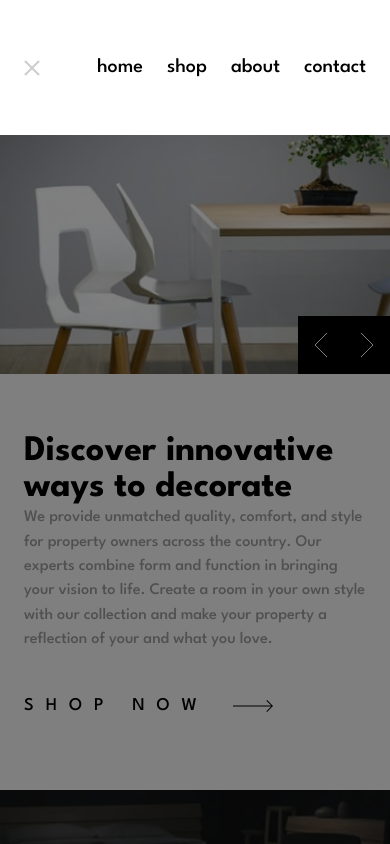
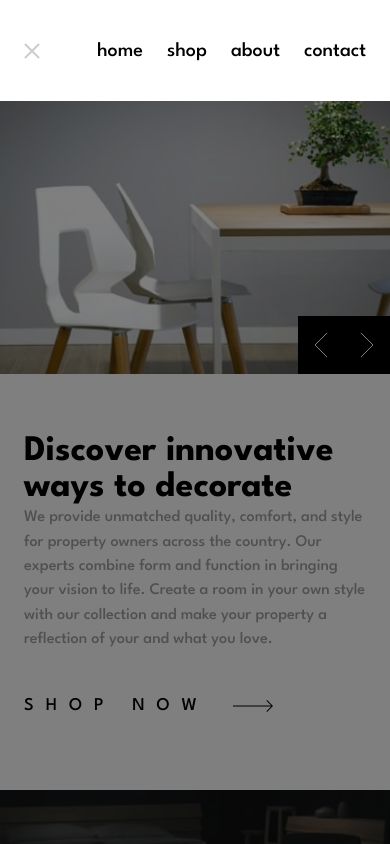
Before and after one commit to GabeGar/room-homepage-master, a React (Vite) app: page / in a window 390 px wide. Both pictures are taken after a click on the button 34 px from the left and 49 px from the top of the page. Shown: the top 844 px of the page. Built offline with nearby package versions, Linux system fonts and the light colour scheme.

Commit message:
feature update - adds minor animations

```diff
--- a/package.json
+++ b/package.json
@@ -1,7 +1,7 @@
 {
     "name": "room-homepage-master",
     "private": true,
-    "version": "1.0.0",
+    "version": "1.1.0",
     "type": "module",
     "scripts": {
         "dev": "vite",
@@ -10,6 +10,7 @@
         "preview": "vite preview"
     },
     "dependencies": {
+        "framer-motion": "^10.16.4",
         "react": "^18.2.0",
         "react-dom": "^18.2.0"
     },
--- a/src/App.tsx
+++ b/src/App.tsx
@@ -1,49 +1,21 @@
+import { AnimatePresence } from 'framer-motion';
 import { useMobileMenu } from './contexts/MobileMenuContextProvider';
-import { useImageSlider } from './contexts/ImageSliderContextProvider';
 
+import MobileMenuOverlay from './components/UI/MobileMenuOverlay';
 import Main from './components/Main';
-import HamburgerMenu from './components/UI/HamburgerMenu';
-import ImageSliderButtons from './components/UI/ImageSliderButtons';
-import Logo from './components/UI/Logo';
-import MobileMenuOverlay from './components/UI/MobileMenuOverlay';
-import reqForDivHeightMobileImg from '/src/assets/images/mobile-image-hero-1.jpg';
-import NavLinks from './components/UI/NavLinks';
-import useHideOnDesktop from './hooks/useHideOnDesktop';
+import Hero from './components/Hero';
 
 const App = () => {
-    const { mobileMenuOpen, setMobileMenuOpen } = useMobileMenu();
-    const { currentImage } = useImageSlider();
-    const { isHiddenOnDesktop } = useHideOnDesktop();
+    const { mobileMenuOpen } = useMobileMenu();
 
     return (
         <>
-            {mobileMenuOpen && <MobileMenuOverlay />}
+            <AnimatePresence mode="wait">
+                {mobileMenuOpen && <MobileMenuOverlay />}
+            </AnimatePresence>
 
             <div className="min-h-screen lg:h-full lg:grid lg:grid-cols-layout lg:grid-rows-layout">
-                <div
-                    className={`relative ${currentImage} bg-no-repeat bg-contain lg:row-span-1 lg:col-span-2 lg:bg-cover`}
-                >
-                    {!isHiddenOnDesktop && (
-                        <img
-                            className="w-full invisible"
-                            src={reqForDivHeightMobileImg}
-                            alt="Placeholder Image"
-                        />
-                    )}
-                    <header className="absolute top-14">
-                        <nav className="flex lg:px-[8rem] lg:gap-16 lg:py-[4rem] items-center min-w-[100dvw] px-8">
-                            <HamburgerMenu
-                                onMenuClick={() => {
-                                    setMobileMenuOpen(true);
-                                }}
-                            />
-                            <Logo />
-                            <NavLinks ulClasses="xlg:hidden flex text-primary-white gap-12 text-4xl  font-bold" />
-                        </nav>
-                    </header>
-                    {!isHiddenOnDesktop && <ImageSliderButtons />}
-                </div>
-
+                <Hero />
                 <Main />
             </div>
         </>
--- /dev/null
+++ b/src/components/Hero.tsx
@@ -0,0 +1,96 @@
+import { AnimatePresence, motion } from 'framer-motion';
+import { useImageSlider } from '../contexts/ImageSliderContextProvider';
+import { useMobileMenu } from '../contexts/MobileMenuContextProvider';
+
+import useHideOnDesktop from '../hooks/useHideOnDesktop';
+import reqForDivHeightMobileImg from '/src/assets/images/mobile-image-hero-1.jpg';
+import HamburgerMenu from './UI/HamburgerMenu';
+import NavLinks from './UI/NavLinks';
+import Logo from './UI/Logo';
+import ImageSliderButtons from './UI/ImageSliderButtons';
+
+const Hero = () => {
+    const { setMobileMenuOpen } = useMobileMenu();
+    const { currentImage, currentIndex, isMobile } = useImageSlider();
+    const { isHiddenOnDesktop } = useHideOnDesktop();
+
+    const hasRelativeWrapperContent = (
+        <>
+            <div className="relative">
+                <AnimatePresence mode="wait">
+                    <motion.div
+                        key={currentIndex}
+                        transition={{ duration: 0.3, ease: 'easeInOut' }}
+                        initial={{ opacity: 0 }}
+                        animate={{ opacity: 1 }}
+                        exit={{ opacity: 0 }}
+                        className={`${currentImage} bg-no-repeat bg-contain lg:row-span-1 lg:col-span-2 lg:bg-cover`}
+                    >
+                        {!isHiddenOnDesktop && (
+                            <img
+                                className="w-full invisible"
+                                src={reqForDivHeightMobileImg}
+                                alt="Placeholder Image"
+                            />
+                        )}
+                        <header className="absolute top-14">
+                            <nav className="flex lg:px-[8rem] lg:gap-16 lg:py-[4rem] items-center min-w-[100dvw] px-8">
+                                <HamburgerMenu
+                                    onMenuClick={() => {
+                                        setMobileMenuOpen(true);
+                                    }}
+                                />
+                                <Logo />
+                                <NavLinks ulClasses="xlg:hidden flex text-primary-white gap-12 text-4xl  font-bold" />
+                            </nav>
+                        </header>
+                    </motion.div>
+                </AnimatePresence>
+                {!isHiddenOnDesktop && <ImageSliderButtons />}
+            </div>
+        </>
+    );
+
+    const noRelativeWrapperContent = (
+        <>
+            <AnimatePresence mode="wait">
+                <motion.div
+                    key={currentIndex}
+                    transition={{ duration: 0.3, ease: 'easeInOut' }}
+                    initial={{ opacity: 0 }}
+                    animate={{ opacity: 1 }}
+                    exit={{ opacity: 0 }}
+                    className={`relative ${currentImage} bg-no-repeat bg-contain lg:row-span-1 lg:col-span-2 lg:bg-cover`}
+                >
+                    {!isHiddenOnDesktop && (
+                        <img
+                            className="w-full invisible"
+                            src={reqForDivHeightMobileImg}
+                            alt="Placeholder Image"
+                        />
+                    )}
+                    <header className="absolute top-14">
+                        <nav className="flex lg:px-[8rem] lg:gap-16 lg:py-[4rem] items-center min-w-[100dvw] px-8">
+                            <HamburgerMenu
+                                onMenuClick={() => {
+                                    setMobileMenuOpen(true);
+                                }}
+                            />
+                            <Logo />
+                            <NavLinks ulClasses="xlg:hidden flex text-primary-white gap-12 text-4xl  font-bold" />
+                        </nav>
+                    </header>
+                    {!isHiddenOnDesktop && <ImageSliderButtons />}
+                </motion.div>
+            </AnimatePresence>
+        </>
+    );
+
+    if (isMobile) {
+        return hasRelativeWrapperContent;
+    } else {
+        return noRelativeWrapperContent;
+    }
+};
+
+export default Hero;
--- a/src/components/UI/MobileMenuOverlay.tsx
+++ b/src/components/UI/MobileMenuOverlay.tsx
@@ -1,3 +1,4 @@
+import { motion } from 'framer-motion';
 import { createPortal } from 'react-dom';
 import { ReactChildrenNode } from '../../types/ReactChildrenNode';
 import { useMobileMenu } from '../../contexts/MobileMenuContextProvider';
@@ -21,7 +22,16 @@ const MobileMenu = () => {
 
     return (
         <Overlay>
-            <div className="flex items-center justify-between min-h-[16dvh] bg-primary-white px-8">
+            <motion.div
+                key={'mobile-modal'}
+                transition={{
+                    duration: 0.2,
+                }}
+                initial={{ y: -300 }}
+                animate={{ y: 0 }}
+                exit={{ y: -300 }}
+                className="flex items-center justify-between min-h-[12dvh] bg-primary-white px-8"
+            >
                 <button
                     onClick={() => {
                         setMobileMenuOpen(false);
@@ -30,7 +40,7 @@ const MobileMenu = () => {
                     <img src={close} alt="Close menu button" />
                 </button>
                 <NavLinks ulClasses="flex flex-wrap items-center gap-8 text-[calc(1.35rem+1dvw)]" />
-            </div>
+            </motion.div>
         </Overlay>
     );
 };
--- a/src/components/UI/SliderButton.tsx
+++ b/src/components/UI/SliderButton.tsx
@@ -1,13 +1,15 @@
 interface ButtonProps {
     onClick: () => void;
     children: React.ReactNode;
+    isDisabled: boolean;
 }
 
-const SliderButton = ({ onClick, children }: ButtonProps) => {
+const SliderButton = ({ onClick, children, isDisabled }: ButtonProps) => {
     return (
         <button
             className="transition-all hover:bg-primary-very-dark-gray bg-primary-black px-[calc(1rem+1dvw)] py-[calc(.75rem+1dvh)]"
             onClick={onClick}
+            disabled={isDisabled}
         >
             {children}
         </button>
--- a/src/contexts/ImageSliderContextProvider.tsx
+++ b/src/contexts/ImageSliderContextProvider.tsx
@@ -6,12 +6,14 @@ interface ImageSliderContextTypes {
     currentIndex: number;
     setCurrentIndex: React.Dispatch<React.SetStateAction<number>>;
     currentImage: MobileBG | DesktopBG;
+    isMobile: boolean;
 }
 
 const ImageSliderContext = createContext<ImageSliderContextTypes>({
     currentIndex: 0,
     setCurrentIndex: () => 0,
     currentImage: 'bg-hero-mobile-one',
+    isMobile: false,
 });
 
 const ImageSliderContextProvider = ({ children }: ReactChildrenNode) => {
@@ -56,6 +58,7 @@ const ImageSliderContextProvider = ({ children }: ReactChildrenNode) => {
                 currentIndex,
                 setCurrentIndex,
                 currentImage,
+                isMobile,
             }}
         >
             {children}
--- a/src/index.css
+++ b/src/index.css
@@ -25,7 +25,6 @@
         width: 100%;
         height: 2px;
         bottom: -10px;
-        left: 0;
         background-color: hsl(var(--white));
         transform: scaleX(0);
         transition: transform 200ms ease;
```
Also changed, not shown: src/components/ImageSliderDescriptions.tsx (+15 -4 lines), src/components/UI/ImageSliderButtons.tsx (+39 -4 lines), 1 other file (tests, documents, lock files or other folders).
